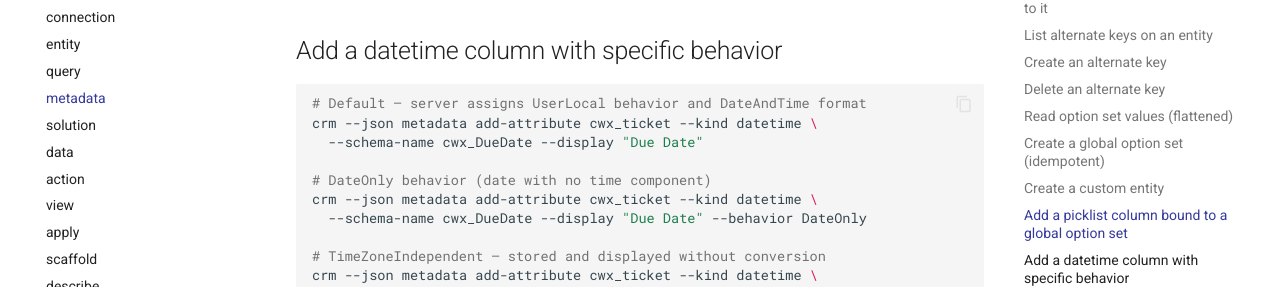
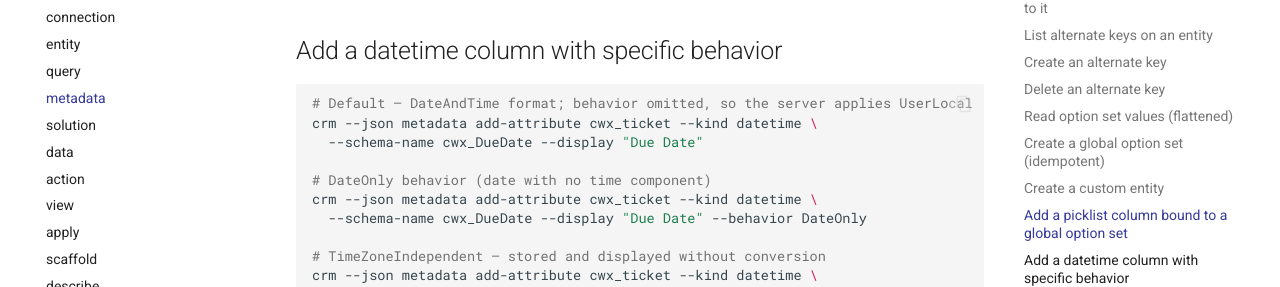
Before and after one commit to Gharib89/crm, an MkDocs documentation site: the page built from docs/how-to/metadata.md, in a window 1280 px wide and 900 px high, scrolled down 2871 px. Shown: the part 166-453 px from the top of the window. Built offline with MkDocs 1.6.1 and Material for MkDocs 9.7.7, drawn with Linux system fonts in a browser that asks for light colours; comment, search, counter and statistics services are not loaded.

Commit message:
docs(metadata): clarify datetime default — CLI sends Format, server defaults behavior
The example comment implied the server assigns the DateAndTime format; the CLI
always sends Format explicitly. Only DateTimeBehavior is omitted, leaving the
server's UserLocal default.

Co-Authored-By: Claude Opus 4.8 (1M context) <noreply@anthropic.com>
Claude-Session: https://claude.ai/code/session_01PUnYaHXiih54Uz9PzdyCbf

````diff
--- a/docs/how-to/metadata.md
+++ b/docs/how-to/metadata.md
@@ -131,7 +131,7 @@ For `--kind string`/`memo`, `--max-length` is optional — omit it to default to
 ## Add a datetime column with specific behavior
 
 ```bash
-# Default — server assigns UserLocal behavior and DateAndTime format
+# Default — DateAndTime format; behavior omitted, so the server applies UserLocal
 crm --json metadata add-attribute cwx_ticket --kind datetime \
   --schema-name cwx_DueDate --display "Due Date"
 
````
